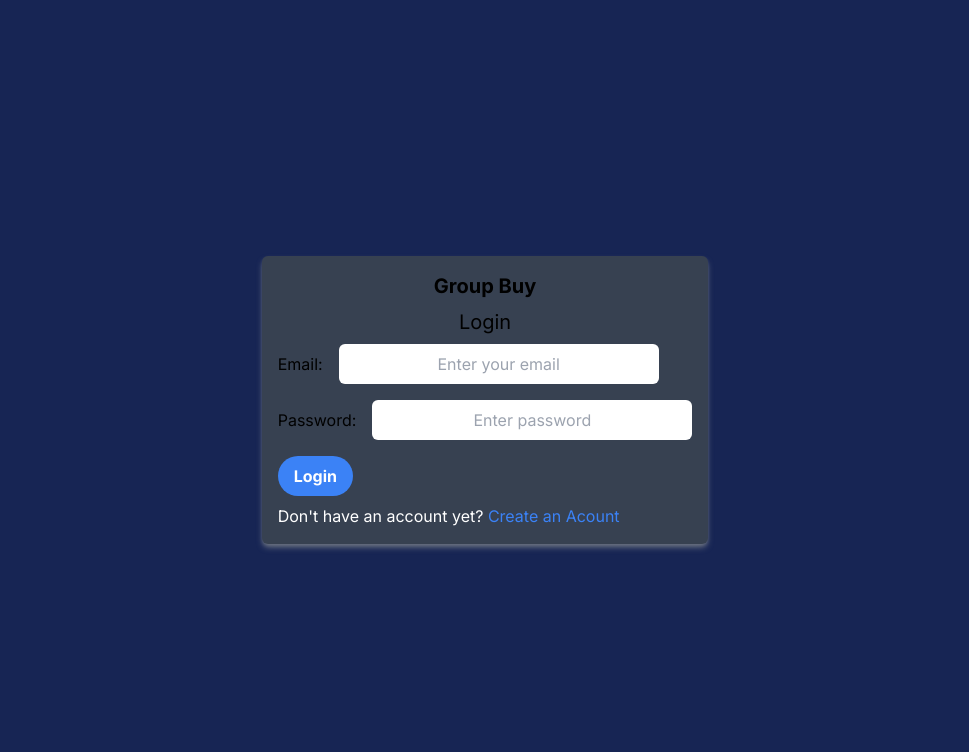
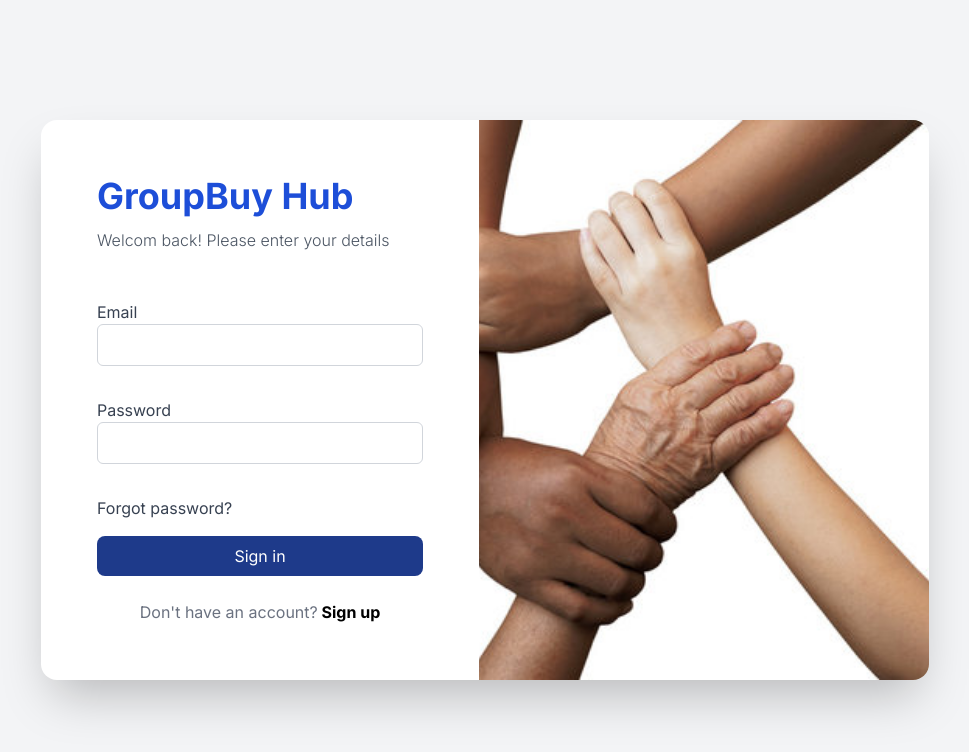
Before and after one commit to hackwell4216/final-year-project, a Next.js app: page /login in a window 1280 px wide. Shown: the top 752 px of the page, without its empty margins (155-1124 px from the left). Built offline with nearby package versions, Linux system fonts and the light colour scheme.

Commit message:
change login  page design

```diff
--- a/src/app/login/page.tsx
+++ b/src/app/login/page.tsx
@@ -1,12 +1,12 @@
 "use client";
 import Link from "next/link";
 import React from "react";
-import {useRouter} from "next/navigation";
+import { useRouter } from "next/navigation";
 import axios from "axios";
 import toast from "react-hot-toast";
 import { Router } from "next/router";
 
-export default function LoginPage(){
+export default function LoginPage() {
     const router = useRouter();
 
     const [user, setUser] = React.useState({
@@ -25,49 +25,68 @@ export default function LoginPage(){
         }
     }
 
+    const onForgotPassword = () => {
+
+    }
+
     return (
-        <div className="flex flex-col items-center justify-center min-h-screen py-2 bg-blue-950">
-            <div className="flex flex-col bg-gray-700 p-4 rounded-md shadow-md shadow-gray-500">
-                <h1 className="mb-2 text-xl font-bold text-center">Group Buy</h1>
-                <h3 className="mb-2 text-xl font-semi-bold text-center">Login</h3>
-                <div>
-                    <label className="mb-2" htmlFor="username">
-                        Email:
+        <div className="flex items-center justify-center min-h-screen bg-gray-100">
+            <div
+                className="relative flex flex-col m-6 space-y-8 bg-white shadow-2xl rounded-2xl md:flex-row md:space-y-0"
+            >
+                {/* left side */}
+                <div className="flex flex-col justify-center p-8 md:p-14">
+                    <span className="mb-3 text-4xl font-bold text-blue-700">GroupBuy Hub</span>
+                    <span className="font-light text-gray-600 mb-8">
+                        Welcom back! Please enter your details
+                    </span>
+                    <div className="py-4">
+                        <span className="mb-2 text-md text-gray-700">Email</span>
                         <input
-                            className="mb-4 py-2 w-80 ml-4 border-b-2 text-gray-800 text-center border-none rounded-md"
                             type="text"
-                            name="username"
-                            id="username"
-                            placeholder="Enter your email"
-                            autoComplete="name"
+                            className="w-full p-2 border border-gray-300 rounded-md text-gray-800"
+                            name="email"
+                            id="email"
                             value={user.email}
                             onChange={(e) => setUser({...user, email: e.target.value})}
                         />
-                    </label>
                     </div>
-                <div>
-                    <label htmlFor="">
-                        Password:
+                    <div className="py-4">
+                        <span className="mb-2 text-md text-gray-700">Password</span>
                         <input
-                            className="mb-4 py-2 w-80 ml-4 border-b-2  text-gray-800 text-center border-none rounded-md "
                             type="password"
-                            name="password"
-                            id="password"
-                            placeholder="Enter password"
+                            name="pass"
+                            id="pass"
+                            className="w-full p-2 border border-gray-300 rounded-md text-gray-800"
                             value={user.password}
                             onChange={(e) => setUser({...user, password: e.target.value})}
                         />
-                    </label>
                     </div>
-                <div>
+                    <div className="flex justify-between w-full py-4">
+
+                        <span className="text-md text-gray-700" onClick={onForgotPassword}>Forgot password?</span>
+
+
+                    </div>
                     <button
+                        className="w-full bg-blue-900 text-white p-2 rounded-lg mb-6 hover:bg-blue-500 hover:text-white hover:border hover:border-gray-300"
                         onClick={onLogin}
-                        className="px-4 py-2 font-bold text-white bg-blue-500 rounded-full hover:bg-blue-700 flex justify-center"
-                        type="submit">Login
+                    >
+                        Sign in
                     </button>
+
+                    <div className="text-center text-gray-500 hover:cursor-pointer ">
+                        Don't have an account?
+                       <span className="font-bold text-black hover:text-blue-600"> <Link href="/signup">Sign up</Link> </span>
                     </div>
-                <div>
-                    <p className="text-white  mt-2">Don't have an account yet? <Link className=" text-blue-500" href="/signup">Create an Acount</Link></p>
+                </div>
+                 {/* right side */}
+                <div className="relative">
+                    <img
+                        src="/joined_hands.jpg"
+                        alt="img"
+                        className="w-[450px] h-full hidden rounded-r-2xl md:block object-cover"
+                    />
                 </div>
             </div>
         </div>
```
Also changed, not shown: public/joined_hands.jpg (added). Lines whose indentation alone changed are shown as unchanged.
